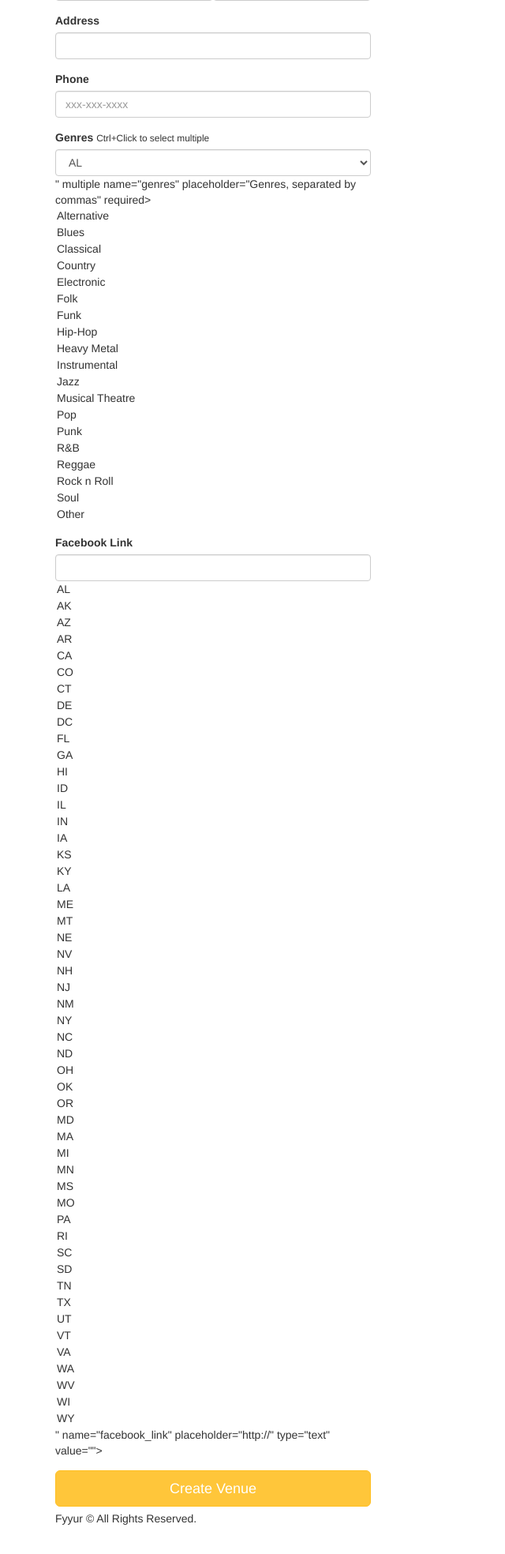
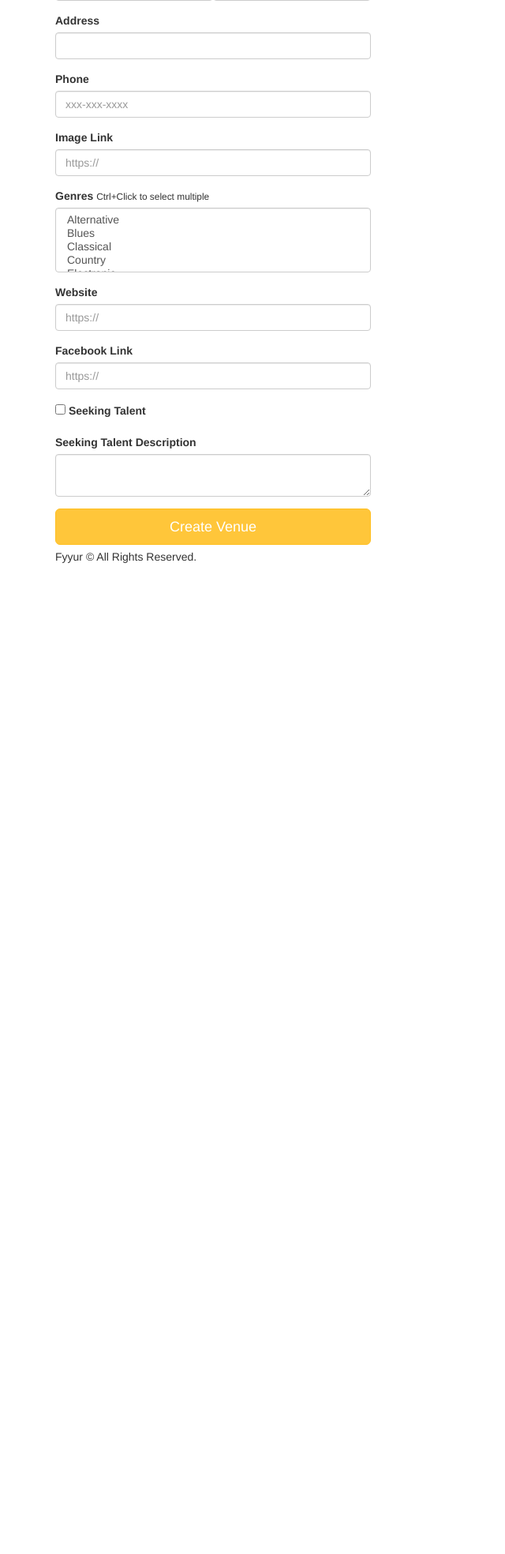
Before and after one commit to abdallahshassan/fyyur, a Flask app: page /venues/create in a window 1280 px wide. Shown: the part 268-2236 px from the top of the page at 79% size, without its empty margins (0-640 px from the left). After the commit the page ends 981 px from the top, so only its background shows below. Run offline with Flask 2, Linux system fonts and the light colour scheme; some libraries are stand-ins or nearby versions.

Commit message:
handle create venue

```diff
--- a/app.py
+++ b/app.py
@@ -14,6 +14,7 @@
 from flask_wtf import Form
 from forms import *
 from datetime import datetime
+import sys
 #----------------------------------------------------------------------------#
 # App Config.
 #----------------------------------------------------------------------------#
@@ -238,14 +239,36 @@
 
 @app.route('/venues/create', methods=['POST'])
 def create_venue_submission():
-    # TODO: insert form data as a new Venue record in the db, instead
-    # TODO: modify data to be the data object returned from db insertion
+    error = False
+    try:
+        data = request.form
+        venue = Venue()
+        venue.name = data.get('name', '')
+        venue.city = data.get('city', '')
+        venue.state = data.get('state', '')
+        venue.address = data.get('address', '')
+        venue.phone = data.get('phone', '')
+        venue.genres = ','.join(data.getlist('genres'))
+        venue.image_link = data.get('image_link', '')
+        venue.website = data.get('website', '')
+        venue.facebook_link = data.get('facebook_link', '')
+        venue.seeking_talent = (data.get('seeking_talent', '') == 'y')
+        venue.seeking_description = data.get('seeking_description', '')
+        db.session.add(venue)
+        db.session.commit()
+    except:
+        error = True
+        db.session.rollback()
+        print(sys.exc_info())
+    finally:
+        db.session.close()
 
-    # on successful db insert, flash success
-    flash('Venue ' + request.form['name'] + ' was successfully listed!')
-    # TODO: on unsuccessful db insert, flash an error instead.
-    # e.g., flash('An error occurred. Venue ' + data.name + ' could not be listed.')
-    # see: http://flask.pocoo.org/docs/1.0/patterns/flashing/
+    if error:
+        flash('An error occurred. Venue ' +
+              data.get('name', '') + ' could not be listed.')
+    else:
+        flash('Venue ' + data.get('name', '') + ' was successfully listed!')
+
     return render_template('pages/home.html')
 
 
--- a/forms.py
+++ b/forms.py
@@ -1,6 +1,6 @@
 from datetime import datetime
 from flask_wtf import Form
-from wtforms import StringField, SelectField, SelectMultipleField, DateTimeField
+from wtforms import StringField, SelectField, SelectMultipleField, DateTimeField, BooleanField, TextAreaField
 from wtforms.validators import DataRequired, AnyOf, URL
 
 
@@ -115,8 +115,17 @@
             ('Other', 'Other'),
         ]
     )
+    website = StringField(
+        'website', validators=[URL()]
+    )
     facebook_link = StringField(
         'facebook_link', validators=[URL()]
+    )
+    seeking_talent = BooleanField(
+        'seeking_talent'
+    )
+    seeking_description = TextAreaField(
+        'seeking_description'
     )
 
 
--- a/templates/forms/new_venue.html
+++ b/templates/forms/new_venue.html
@@ -26,16 +26,32 @@
       <div class="form-group">
           <label for="phone">Phone</label>
           {{ form.phone(class_ = 'form-control', placeholder='xxx-xxx-xxxx', autofocus = true) }}
-        </div>
+      </div>
+      <div class="form-group">
+        <label for="image_link">Image Link</label>
+        {{ form.image_link(class_ = 'form-control', placeholder='https://', id='image_link', autofocus = true) }}
+      </div>
       <div class="form-group">
         <label for="genres">Genres</label>
         <small>Ctrl+Click to select multiple</small>
-        {{ form.genres(class_ = 'form-control', placeholder='Genres, separated by commas', id=form.state, autofocus = true) }}
+        {{ form.genres(class_ = 'form-control', placeholder='Genres, separated by commas', id='genres', autofocus = true) }}
       </div>
       <div class="form-group">
-          <label for="genres">Facebook Link</label>
-          {{ form.facebook_link(class_ = 'form-control', placeholder='http://', id=form.state, autofocus = true) }}
-        </div>
+        <label for="website">Website</label>
+        {{ form.website(class_ = 'form-control', placeholder='https://', id='website', autofocus = true) }}
+      </div>
+      <div class="form-group">
+          <label for="facebook_link">Facebook Link</label>
+          {{ form.facebook_link(class_ = 'form-control', placeholder='https://', id='facebook_link', autofocus = true) }}
+      </div>
+      <div class="form-group">
+        {{ form.seeking_talent(id='seeking_talent', autofocus = true) }}
+        <label for="seeking_talent">Seeking Talent</label>
+      </div>
+      <div class="form-group">
+        <label for="seeking_description">Seeking Talent Description</label>
+        {{ form.seeking_description(class_ = 'form-control', id='seeking_description', autofocus = true) }}
+      </div>
       <input type="submit" value="Create Venue" class="btn btn-primary btn-lg btn-block">
     </form>
   </div>
```
